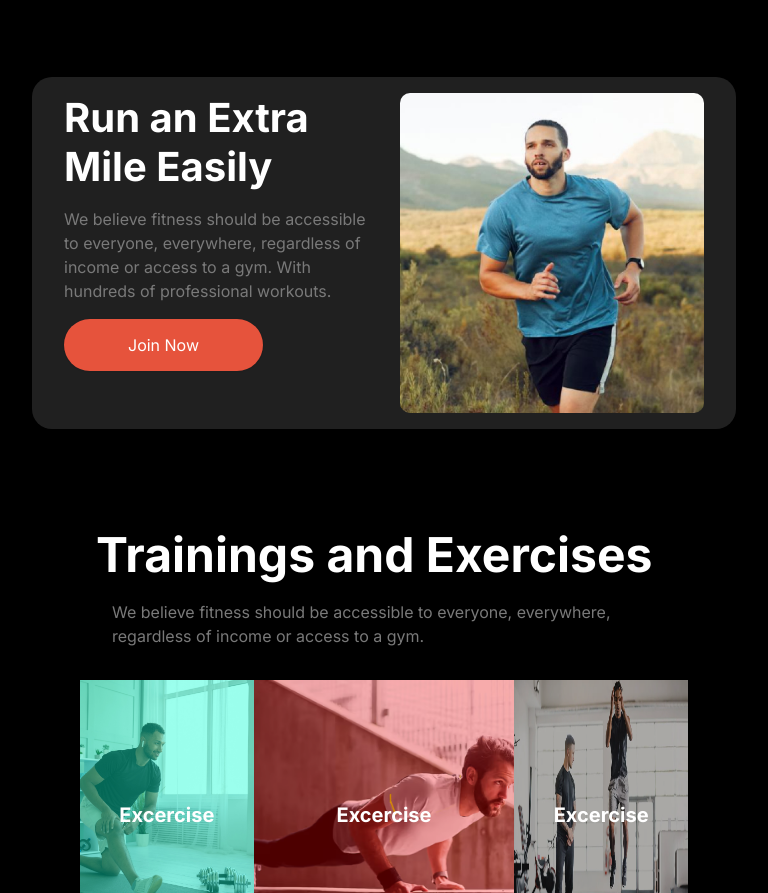
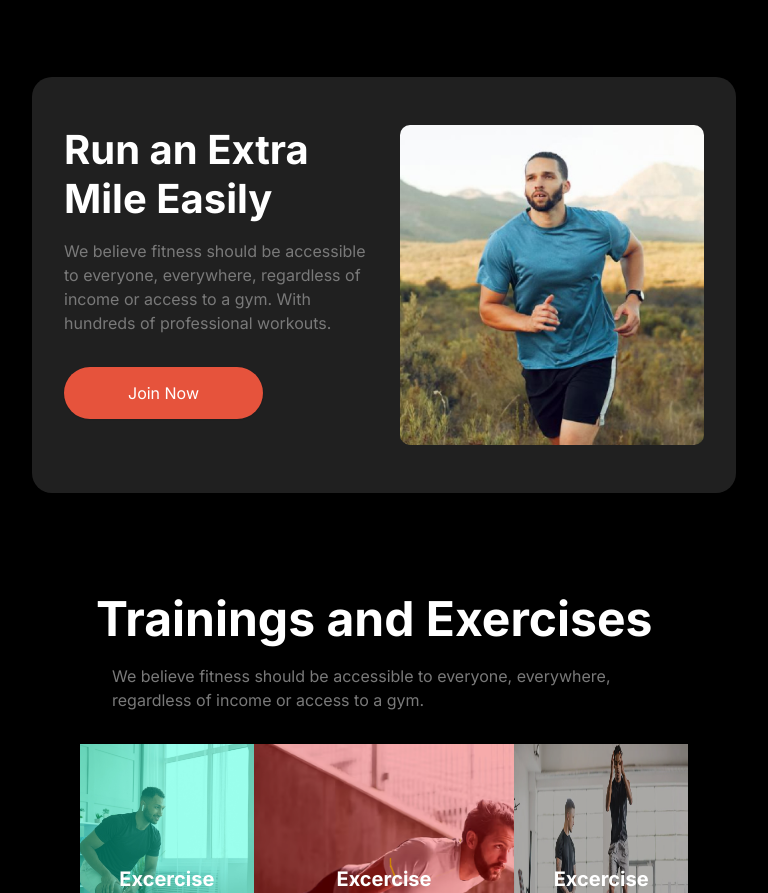
Before and after one commit to alaminislam34/Assignment-2, a plain HTML site: page index.html in a window 768 px wide. Shown: the part 2098-2991 px from the top of the page. Drawn offline with Linux system fonts and the light colour scheme; a web font is replaced by a local one.

Commit message:
responsive website

```diff
--- a/styles/style.css
+++ b/styles/style.css
@@ -261,7 +261,7 @@ body{
     background-color: #E6533C;
     color: #ffffff;
     font-size: 1.5rem;
-    margin-top: 2rem;
+
 }
 .banner-2 .banner_2{
     width: 40%;
@@ -1133,11 +1133,12 @@ footer h2{
         gap: 2rem;
     }
     .banner-2-content{
-        padding: 0;
+        padding: 2rem 0;
     }
     .banner-2-content .b2btn{
         margin: 0;
         font-size: 1rem;
+        margin-top: 1rem;
     }
     .banner-2-content h3{
         font-size: 2.5rem;
```
Also changed, not shown: index.html (+1 -0 lines).
